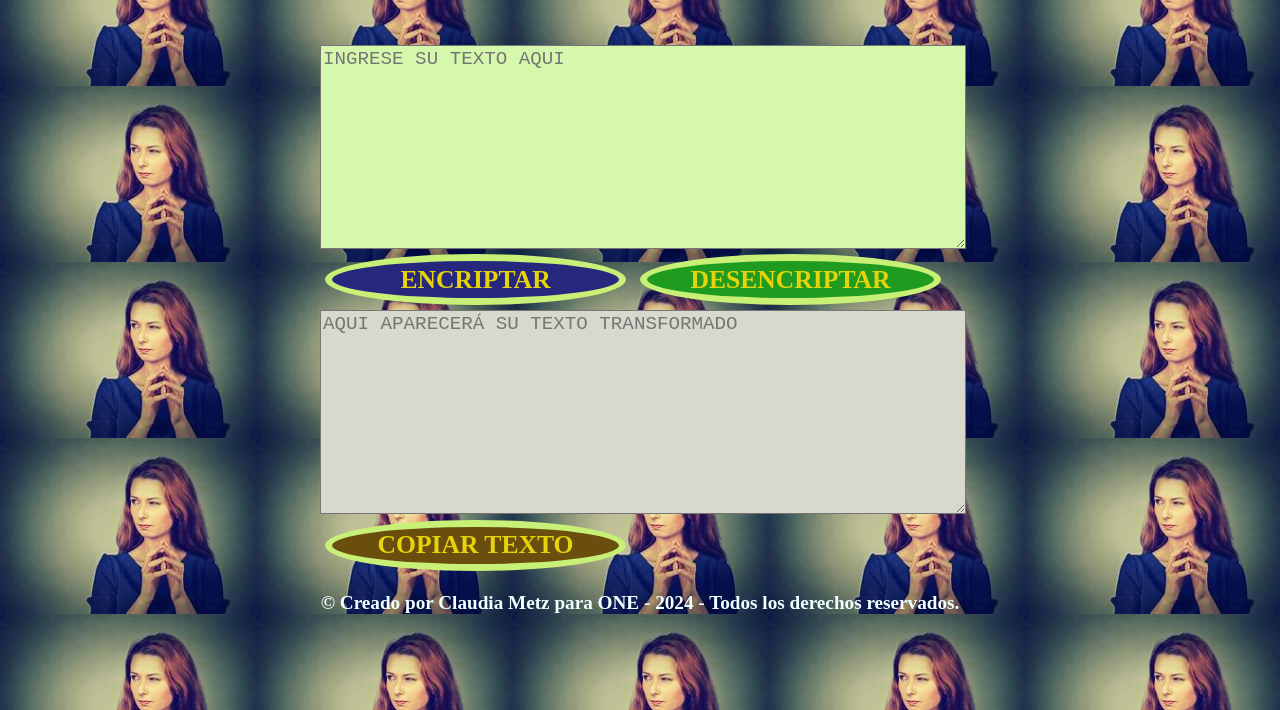
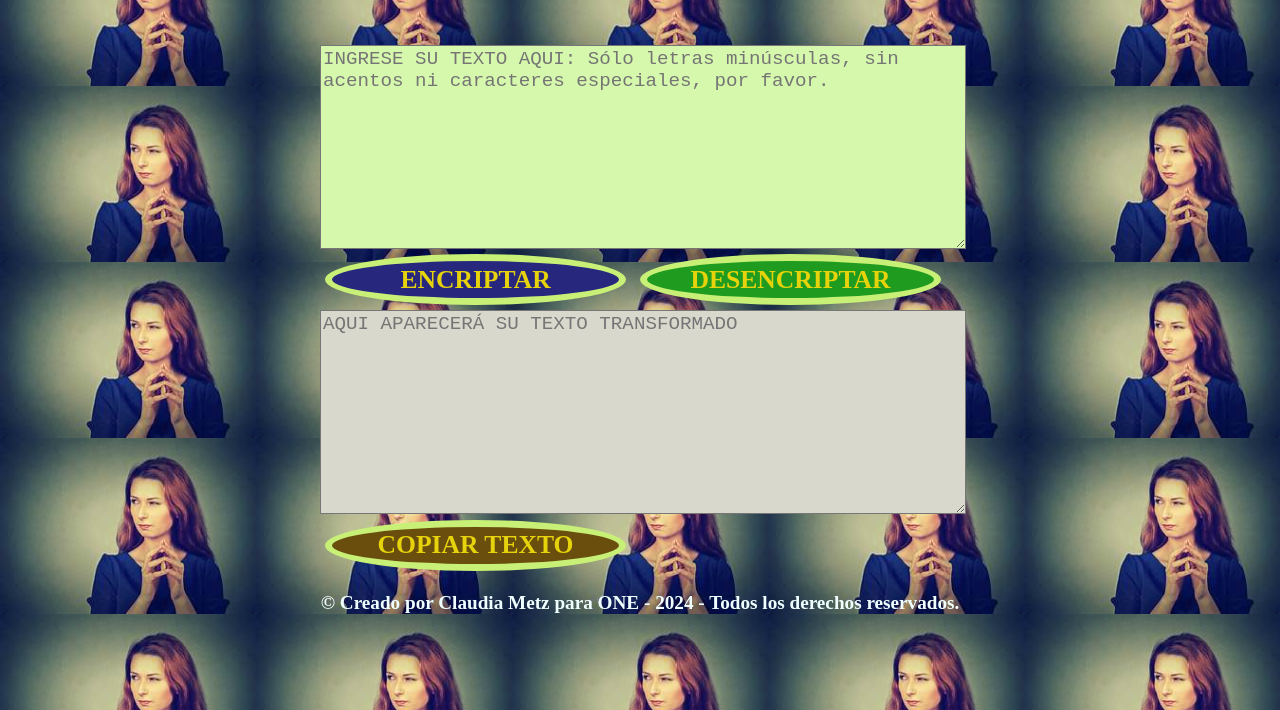
Before and after one commit to ClaudiaMetz/Challenge-1-Encriptador-2024, a plain HTML site: page index.html in a window 1280 px wide. Shown: the part 90-800 px from the top of the page. Drawn offline with Linux system fonts and the light colour scheme.

Commit message:
Agregando aclaración al textarea

```diff
--- a/index.html
+++ b/index.html
@@ -19,7 +19,7 @@
             class="inputTxt"
             cols="60"
             rows="9"
-            placeholder="INGRESE SU TEXTO AQUI"
+            placeholder="INGRESE SU TEXTO AQUI: Sólo letras minúsculas, sin acentos ni caracteres especiales, por favor."
           ></textarea>
           <div>
             <button class="encriptar" onclick="btnEncriptar()">
```
